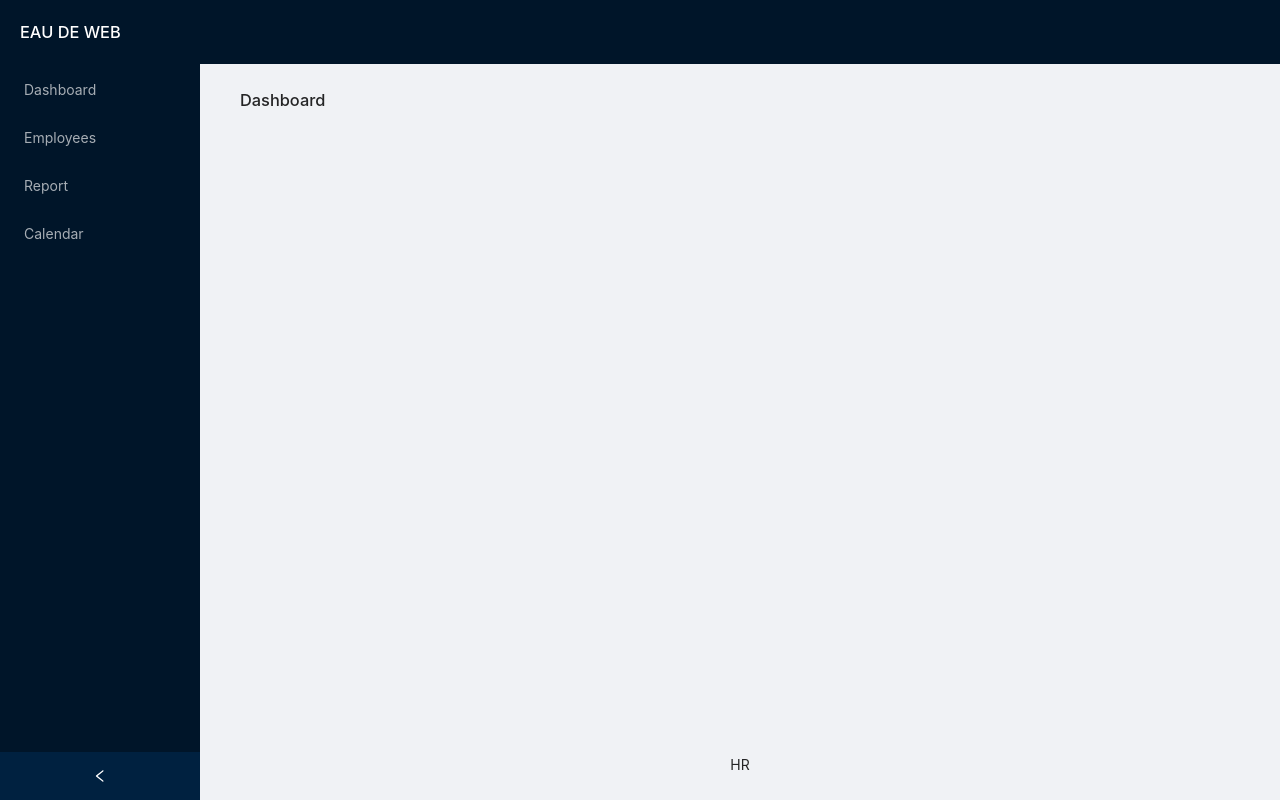
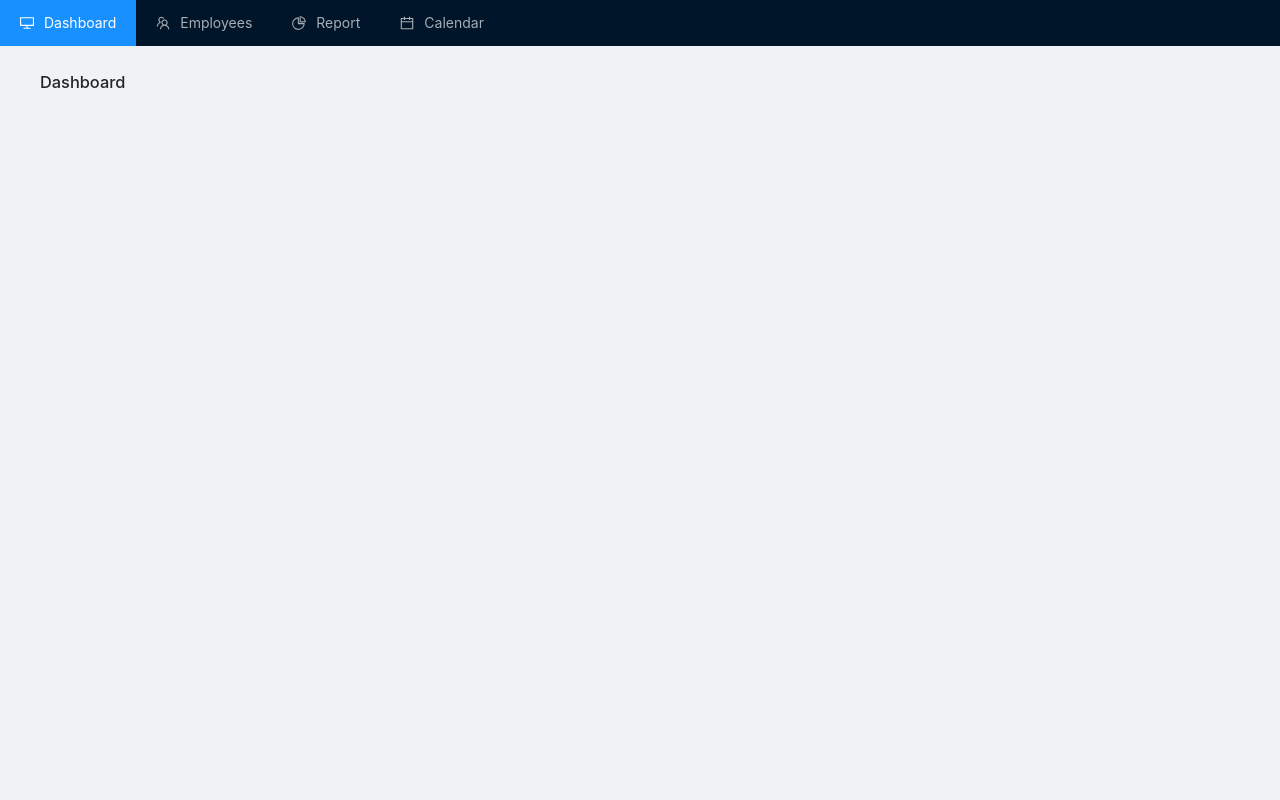
Before and after one commit to RasenganORG/hr-module, a React (Create React App) app: page /hr/ in a window 1280 px wide. Built offline with nearby package versions, Linux system fonts and the light colour scheme.

Commit message:
feat: add layout page

```diff
--- a/src/App.js
+++ b/src/App.js
@@ -10,11 +10,15 @@ const App = () => {
           <Routes>
             <Route path={"/"} element={<LayoutPage />}>
               <Route index element={<h1>Dashboard</h1>} />
-              <Route path={"/employees"} element={<h1>Employees</h1>} />
-              <Route path={"/employees/:id"} element={<h1>Employee</h1>} />
-              <Route path={"/report"} element={<h1>Report</h1>} />
-              <Route path={"/calendar"} element={<h1>Calendar</h1>} />
+              <Route path={"employees"} element={<h1>Employees</h1>} />
+              <Route path={"employees/:id"} element={<h1>Employee</h1>} />
+              <Route path={"report"} element={<h1>Report</h1>} />
+              <Route path={"calendar"} element={<h1>Calendar</h1>} />
             </Route>
+            <Route
+              path={"*"}
+              element={<h1>404 internii nu au gasit pagina</h1>}
+            />
           </Routes>
         </BrowserRouter>
       </Suspense>
--- a/src/components/layoutPage/LayoutPage.js
+++ b/src/components/layoutPage/LayoutPage.js
@@ -1,12 +1,11 @@
 import React, { useState } from "react"
 import {
   DesktopOutlined,
-  FileOutlined,
   PieChartOutlined,
   TeamOutlined,
-  UserOutlined,
+  CalendarOutlined,
 } from "@ant-design/icons"
-import { Layout, Menu, Input, Row, Col, Dropdown, Button, Avatar } from "antd"
+import { Layout, Menu } from "antd"
 const { Header, Content, Footer, Sider } = Layout
 import { Outlet, NavLink } from "react-router-dom"
 import "antd/dist/antd.css"
@@ -14,24 +13,24 @@ import "./layout.css"
 
 const items = [
   {
-    key: "",
+    key: "dashboard",
     label: <NavLink to='/'>Dashboard</NavLink>,
+    icon: <DesktopOutlined />,
   },
   {
     key: "employees",
-    label: (
-      <>
-        <NavLink to={`/employees`}>Employees</NavLink>
-      </>
-    ),
+    label: <NavLink to={`/employees`}>Employees</NavLink>,
+    icon: <TeamOutlined />,
   },
   {
     key: "Report",
     label: <NavLink to='/report'>Report</NavLink>,
+    icon: <PieChartOutlined />,
   },
   {
     key: "Calendar",
     label: <NavLink to='/calendar'>Calendar</NavLink>,
+    icon: <CalendarOutlined />,
   },
 ]
 
@@ -43,26 +42,19 @@ const LayoutPage = () => {
         minHeight: "100vh",
       }}
     >
-      <Sider
-        collapsible
-        collapsed={collapsed}
-        onCollapse={(value) => setCollapsed(value)}
-      >
-        <h1 style={{ color: "white", margin: "20px" }}>EAU DE WEB</h1>
-        <Menu
-          theme='dark'
-          defaultSelectedKeys={["1"]}
-          mode='inline'
-          items={items}
-        />
-      </Sider>
+      <Menu
+        theme='dark'
+        defaultSelectedKeys={["1"]}
+        mode='horizontal'
+        items={items}
+      />
       <Layout className='site-layout'>
-        <Header
+        {/* <Header
           className='site-layout-background'
           style={{
             padding: 0,
           }}
-        />
+        /> */}
         <Content
           style={{
             margin: "0 16px",
@@ -78,13 +70,6 @@ const LayoutPage = () => {
             <Outlet />
           </div>
         </Content>
-        <Footer
-          style={{
-            textAlign: "center",
-          }}
-        >
-          HR
-        </Footer>
       </Layout>
     </Layout>
   )
```
